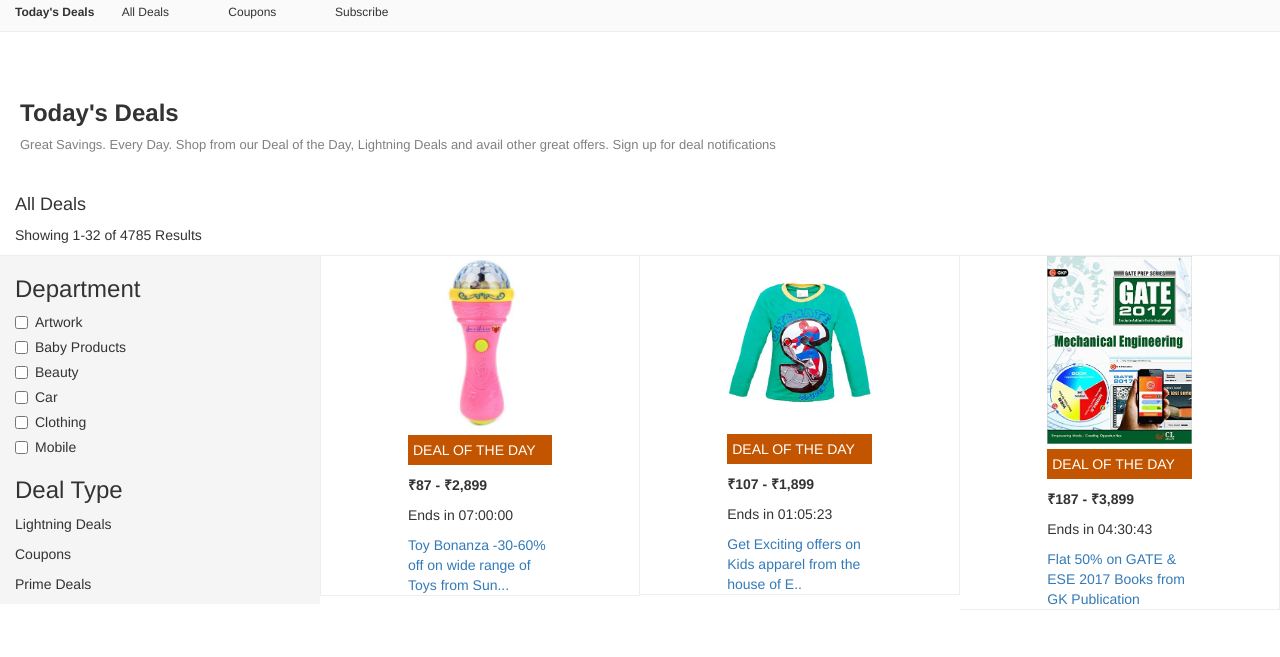
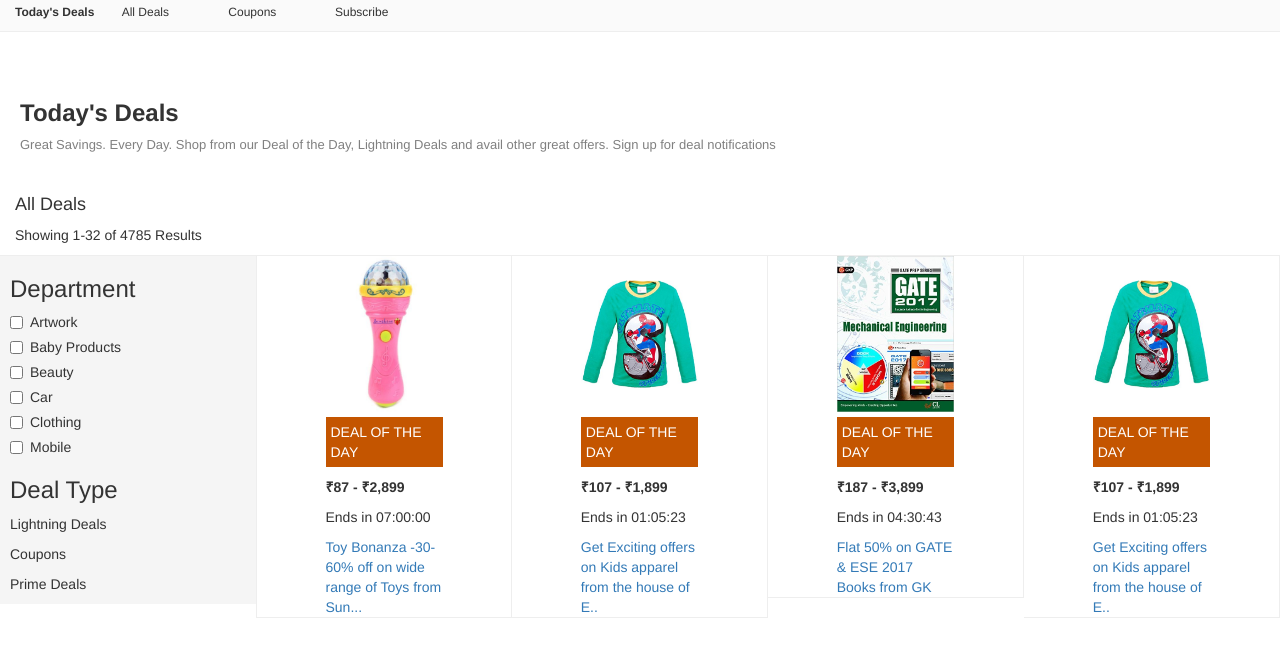
Before and after one commit to raguljr/Clone-Amazon, a plain HTML site: page index.html in a window 1280 px wide. Shown: the part 107-764 px from the top of the page. Drawn offline with nearby package versions, Linux system fonts and the light colour scheme.

Commit message:
improvements in product display

```diff
--- a/index.html
+++ b/index.html
@@ -165,7 +165,7 @@
     <p>Showing 1-32 of 4785 Results </p>
   </div>
 
-<div class="col-md-3 hidden-xs hidden-sm cb">
+<div class="col-md-5ths hidden-xs hidden-sm cb pull-left zerobox">
   <h3>Department</h3>
   <div class="checkbox">
  <label><input type="checkbox" value="">Artwork</label>
@@ -192,7 +192,7 @@
 <p>Prime Deals</p>
 </div>
 
-<div class="col-md-3 firstbox">
+<div class="col-md-5ths firstbox">
 <div class="content">
 <img src="s1.jpg" class="img-responsive image" height="200" width="200">
 <p class="dd">DEAL OF THE DAY</p>
@@ -202,7 +202,7 @@
 </div>
 </div>
 
-<div class="col-md-3 secondbox">
+<div class="col-md-5ths secondbox">
 <div class="content">
 <img src="s2.jpg" class="img-responsive image" height="200" width="200">
 <p class="dd">DEAL OF THE DAY</p>
@@ -212,13 +212,23 @@
 </div>
 </div>
 
-<div class="col-md-3 thirdbox">
+<div class="col-md-5ths thirdbox">
 <div class="content">
 <img src="s3.jpg" class="img-responsive image" height="200" width="200">
 <p class="dd">DEAL OF THE DAY</p>
 <p><b>₹187 - ₹3,899</b></p>
 <p>Ends in 04:30:43</p>
-<a href="#">Flat 50% on GATE & ESE 2017 Books from GK Publication </a>
+<a href="#">Flat 50% on GATE & ESE 2017 Books from GK  </a>
+</div>
+</div>
+
+<div class="col-md-5ths fourthbox">
+<div class="content">
+<img src="s2.jpg" class="img-responsive image" height="200" width="200">
+<p class="dd">DEAL OF THE DAY</p>
+<p><b>₹107 - ₹1,899</b></p>
+<p>Ends in 01:05:23</p>
+<a href="#">Get Exciting offers on Kids apparel from the house of E..</a>
 </div>
 </div>
 
--- a/style.css
+++ b/style.css
@@ -51,7 +51,7 @@
 .firstbox{
   border-left: 1px solid #EEE;
 }
-.firstbox,.secondbox,.thirdbox{
+.firstbox,.secondbox,.thirdbox,.fourthbox{
   border-right: 1px solid #EEE;
   border-bottom: 1px solid #EEE;
 
@@ -123,3 +123,51 @@ line-height: 14px !important;
   background-color: #FAFAFA;
   color:#C8D7DA;
 }
+
+.col-half-offset{
+    margin-left:4.166666667%
+}
+
+
+
+.col-xs-5ths,
+.col-sm-5ths,
+.col-md-5ths,
+.col-lg-5ths {
+    position: relative;
+    min-height: 1px;
+    padding-right: 10px;
+    padding-left: 10px;
+}
+
+.col-xs-5ths {
+    width: 20%;
+    float: left;
+}
+
+@media (min-width: 768px) {
+    .col-sm-5ths {
+        width: 20%;
+        float: left;
+    }
+}
+
+@media (min-width: 992px) {
+    .col-md-5ths {
+        width: 20%;
+        float: left;
+    }
+}
+
+@media (min-width: 1200px) {
+    .col-lg-5ths {
+        width: 20%;
+        float: left;
+    }
+}
+
+.img-responsive {
+    margin: auto;
+    height: 156px;
+    width: 192px;
+}
```
